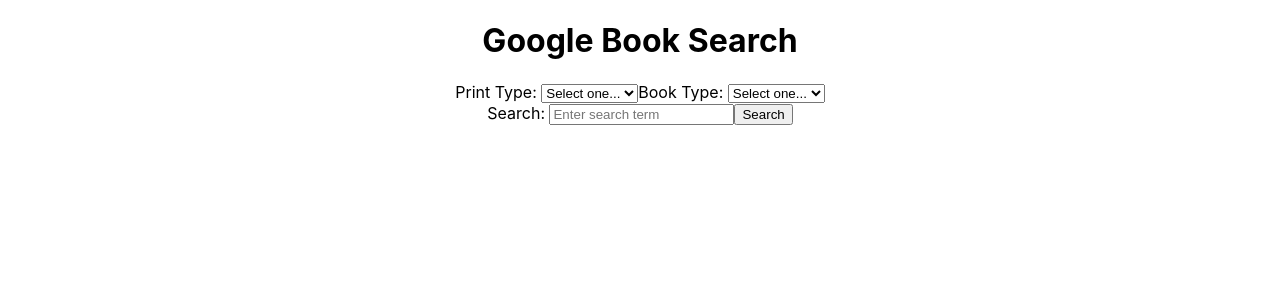
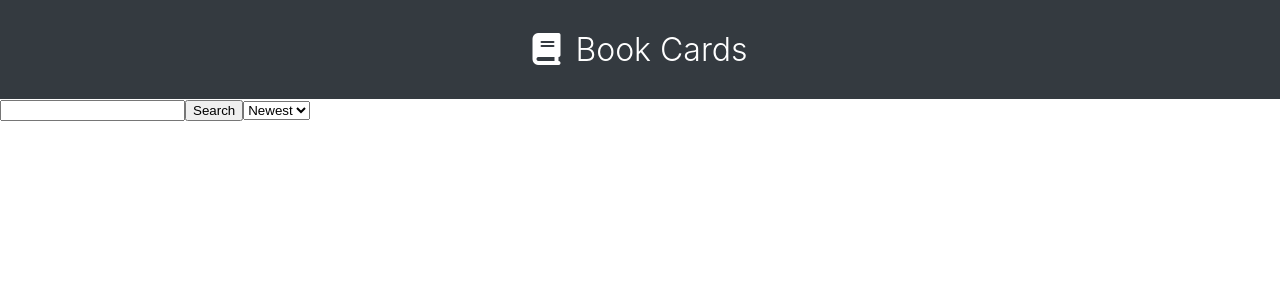
Before and after one commit to coryflad/google-booksearch, a React (Create React App) app: page / in a window 1280 px wide. Shown: the top 300 px of the page. Built offline with nearby package versions, Linux system fonts and the light colour scheme.

Commit message:
sort of functional code

```diff
--- a/package.json
+++ b/package.json
@@ -8,7 +8,8 @@
     "@testing-library/user-event": "^7.2.1",
     "react": "^16.12.0",
     "react-dom": "^16.12.0",
-    "react-scripts": "3.4.0"
+    "react-scripts": "3.4.0",
+    "superagent": "^5.2.2"
   },
   "scripts": {
     "start": "react-scripts start",
--- a/public/index.html
+++ b/public/index.html
@@ -15,6 +15,7 @@
       user's mobile device or desktop. See https://developers.google.com/web/fundamentals/web-app-manifest/
     -->
     <link rel="manifest" href="%PUBLIC_URL%/manifest.json" />
+    <script src="https://kit.fontawesome.com/3075e528fd.js" crossorigin="anonymous"></script>
     <!--
       Notice the use of %PUBLIC_URL% in the tags above.
       It will be replaced with the URL of the `public` folder during the build.
--- a/src/App.css
+++ b/src/App.css
@@ -1,3 +1,17 @@
-.title {
+* {
+  box-sizing: border-box;
+  margin: 0;
+}
+
+header {
+  padding: 30px 0 30px 0;
+  background: #343a40;
+  color: #fff;
   text-align: center;
 }
+
+header h1 {
+  display: inline;
+  margin-left: 15px;
+  font-weight: 300;
+}
--- a/src/App.js
+++ b/src/App.js
@@ -1,13 +1,14 @@
 import React from 'react';
 import './App.css';
-import Search from './Search/Search'
+import Header from './Header'
+import Books from './Books'
 
 class App extends React.Component {
   render() {
     return (
       <div className='title'>
-        <h1>Google Book Search</h1>
-        <Search />
+        <Header />
+        <Books />
       </div>
 
     )
--- /dev/null
+++ b/src/BookCard.js
@@ -0,0 +1,16 @@
+import React from 'react'
+
+function BookCard(props)  {
+    return (
+        <div className='cards-container'>
+            <img src={props.image} alt='' />
+            <div className='desc'>
+                <h2>{props.title}</h2>
+                <h3>{props.author}</h3>
+                <p>{props.published}</p>
+            </div>
+        </div>
+    )
+}
+
+export default BookCard
--- /dev/null
+++ b/src/BookList.js
@@ -0,0 +1,21 @@
+import React from 'react'
+import BookCard from './BookCard'
+
+function BookList(props) {
+    return (
+        <div className='list'>
+            {
+                props.books.map((book, i) => {
+                    return <BookCard
+                        key={i}
+                        image={book.volumeInfo.imageLinks.thumbnail}
+                        title={book.volumeInfo.title}
+                        author={book.volumeInfo.authors}
+                        published={book.volumeInfo.publishedDate} />
+                })
+            }
+        </div>
+    )
+}
+
+export default BookList
--- /dev/null
+++ b/src/Books.js
@@ -0,0 +1,72 @@
+import React from 'react'
+import SearchArea from './SearchArea'
+import request from 'superagent'
+import BookList from './BookList'
+
+class Books extends React.Component {
+    constructor(props) {
+        super(props)
+        this.state = {
+            books: [],
+            searchField: '',
+            sort: ''
+        }
+    }
+
+    searchBook = (e) => {
+        e.preventDefault()
+        request
+            .get('https://www.googleapis.com/books/v1/volumes')
+            .query({ q: this.state.searchField })
+            .then((data) => {
+                console.log(data)
+                const cleanData = this.cleanData(data)
+                this.setState({ books: cleanData })
+            })
+    }
+
+    handleSearch = (e) => {
+        // console.log(e.target.value)
+        this.setState({ searchField: e.target.value })
+    }
+
+    handleSort = (e) => {
+        // console.log(e.target.value)
+        this.setState({ sort: e.target.value })
+    }
+
+    cleanData = (data) => {
+        const cleanedData = data.body.items.map((book) => {
+            if(book.volumeInfo.hasOwnProperty('publishedDate') === false) {
+                book.volumeInfo['publishedDate'] = '0000'
+            }
+           return book
+        })
+
+        return cleanedData
+    }
+
+    render() {
+        const sortedBooks = this.state.books.sort((a, b) => {
+            if(this.state.sort === 'Newest') {
+                return parseInt(b.volumeInfo.publishedDate.substring(0, 4)) -  parseInt(a.volumeInfo.publishedDate.substring(0, 4))
+            }
+            else if(this.state.sort === 'Oldest') {
+                return parseInt(a.volumeInfo.publishedDate.substring(0, 4)) -  parseInt(b.volumeInfo.publishedDate.substring(0, 4))
+            }
+        })
+
+        return (
+            <div>
+                <SearchArea
+                    searchBook={this.searchBook}
+                    handleSearch={this.handleSearch}
+                    handleSort={this.handleSort} />
+                <BookList
+                    books={sortedBooks} />
+            </div>
+        )
+    }
+}
+
+export default Books
--- /dev/null
+++ b/src/Header.js
@@ -0,0 +1,12 @@
+import React from 'react'
+
+function Header() {
+    return (
+        <header>
+            <i className='fas fa-book fa-2x'></i>
+            <h1>Book Cards</h1>
+        </header>
+    )
+}
+
+export default Header
--- a/src/Search/Search.js
+++ /dev/null
@@ -1,35 +0,0 @@
-import React from 'react'
-import SearchFilter from '../SearchFilter/SearchFilter'
-import SearchInput from '../SearchInput/SearchInput'
-
-
-class Search extends React.Component {
-
-    constructor(props) {
-        super(props)
-        this.state = {
-            books: [],
-            searchField: ''
-        }
-    }
-
-    handleSearch = (e) => {
-        console.log(e.target.value)
-        this.setState({
-            searchField: e.target.value
-        })
-    }
-
-    render() {
-        return (
-          <div className="demonym_app">
-            <SearchFilter
-            printType={[{name:'all'}, {name:'books'}, {name: 'magazines'}]}
-            bookType={[{type: 'free-ebooks'}, {type: 'paid-ebooks'}, {type: 'ebooks'}]} />
-            <SearchInput handleSearch={this.handleSearch} />
-          </div>
-        )
-    }
-}
-
-export default Search
--- /dev/null
+++ b/src/SearchArea.js
@@ -0,0 +1,26 @@
+import React from 'react'
+
+function SearchArea(props) {
+    return (
+        <div className='search-area'>
+            <form
+            onSubmit={props.searchBook}
+            action=''>
+                <input
+                onChange={props.handleSearch}
+                type='text'>
+                </input>
+                <button type='submit'>Search</button>
+                <select
+                onChange={props.handleSort}
+                defaultValue='Sort'>
+                    <option disabled value='sort'>Sort</option>
+                    <option value='Newest'>Newest</option>
+                    <option value='Oldest'>Oldest</option>
+                </select>
+            </form>
+        </div>
+    )
+}
+
+export default SearchArea
--- a/src/SearchFilter/SearchFilter.js
+++ /dev/null
@@ -1,41 +0,0 @@
-import React from 'react'
-
-
-class SearchFilter extends React.Component {
-    render() {
-        const printOptions = this.props.printType.map(
-                (type, i) => <option value={type.name} key={i}>{type.name}</option>
-              )
-
-        const bookOptions = this.props.bookType.map(
-            (book, i) => <option value={book.type} key={i}>{book.type}</option>
-        )
-
-        return (
-          <div>
-            <form>
-              <label>Print Type: </label>
-              <select>
-                <option>Select one...</option>
-                {printOptions}
-              </select>
-
-              <label>Book Type: </label>
-              <select>
-                <option>Select one...</option>
-                {bookOptions}
-              </select>
-            </form>
-          </div>
-        )
-    }
-
-}
-
-SearchFilter.defaultProps = {
-    printType: [],
-    bookType: [],
-}
-
-
-export default SearchFilter
--- a/src/SearchInput/SearchInput.js
+++ /dev/null
@@ -1,20 +0,0 @@
-import React from 'react'
-
-function SearchInput(props) {
-    return (
-        <div>
-            <form>
-                <label>Search: </label>
-                <input
-                onChange={props.handleSearch}
-                type='text'
-                placeholder='Enter search term'>
-                </input>
-                <button type='submit'>Search</button>
-            </form>
-        </div>
-    )
-}
-
-
-export default SearchInput
```
Also changed, not shown: 1 other file (tests, documents, lock files or other folders).
